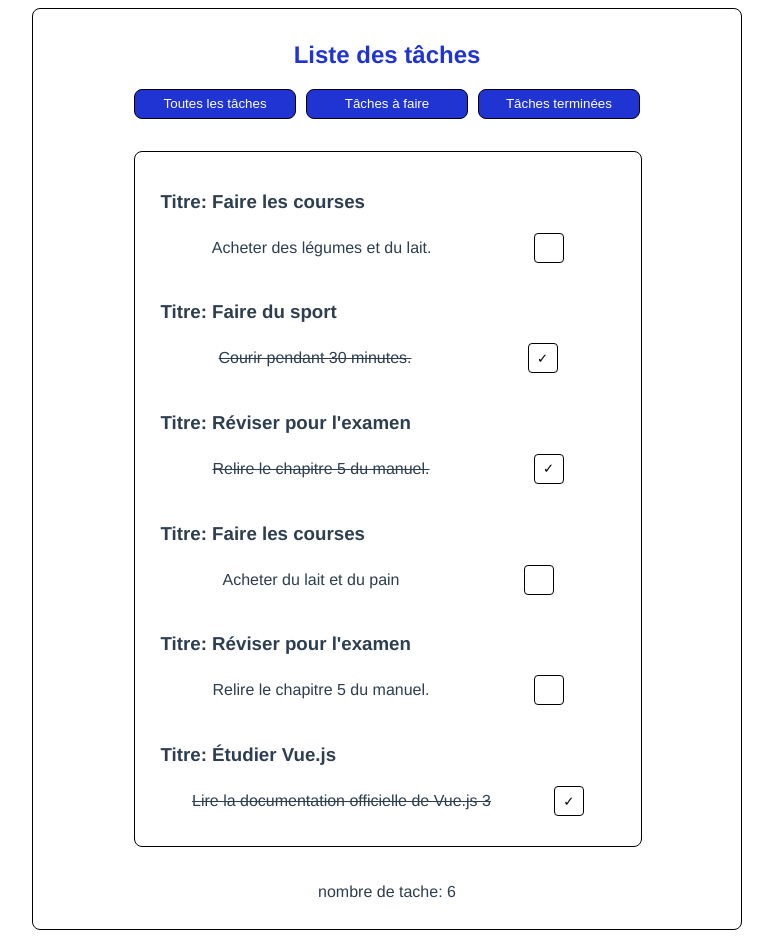
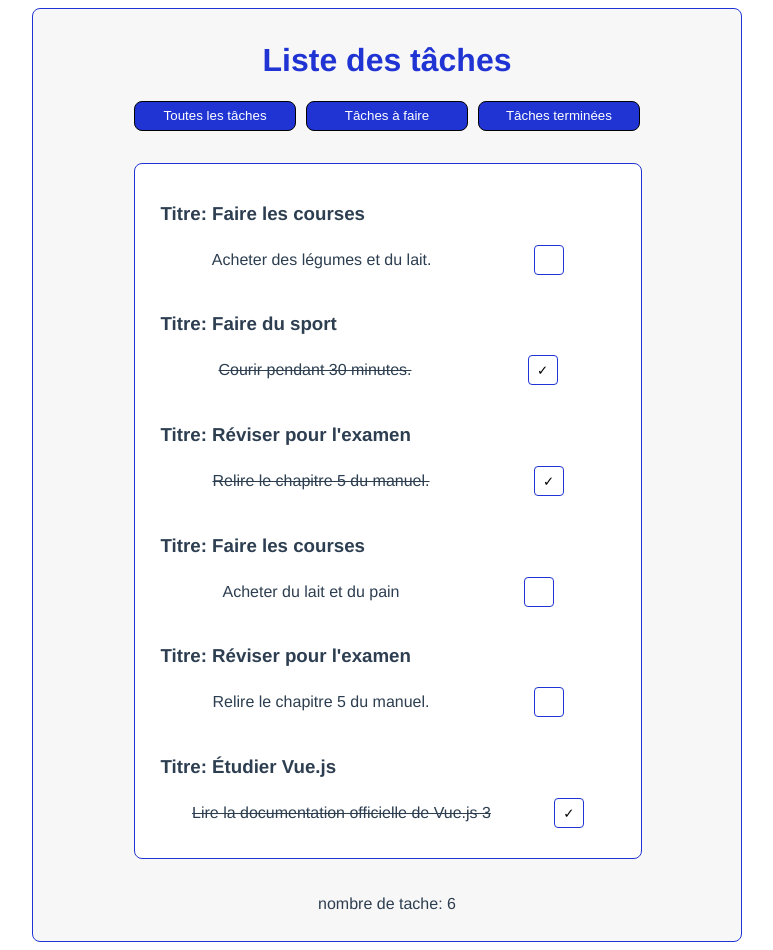
Before and after one commit to fatimaezzahraaelankoud/vue-js-tp-ensas, a Vue app in the folder tp4_gestion_tache/tp-gestion-tache/: page / in a window 1280 px wide. Shown: the whole page, without its empty margins (253-1026 px from the left). Built offline with nearby package versions, Linux system fonts and the light colour scheme.

Commit message:
modification du css

```diff
--- a/tp4_gestion_tache/tp-gestion-tache/src/components/TaskList.vue
+++ b/tp4_gestion_tache/tp-gestion-tache/src/components/TaskList.vue
@@ -1,6 +1,6 @@
 <template>
   <div class="task-list">
-    <h2>Liste des tâches</h2>
+    <h1>Liste des tâches</h1>
     <div class="buttons">
       <button @click="filterAll('all')">Toutes les tâches</button>
       <button @click="filterAll('encours')">Tâches à faire</button>
@@ -63,7 +63,7 @@ export default {
 
 <style scoped>
 .task-list {
-  border: 1px solid #000000;
+  border: 1px solid #1f34d3;
   display: flex;
   flex-direction: column;
   justify-content: center;
@@ -72,11 +72,16 @@ export default {
   margin: 0 auto;
   text-align: center;
   border-radius: 8px;
-  background-color: #ffffff;
+  background-color: #f8f7f7ff;
 }
 
-h2 {
+h1 {
   color: #1f34d3;
+}
+.listestasks{
+  background-color: #ffffffff ;
+   border: 1px solid #1f34d3
+
 }
 
 .buttons {
@@ -100,6 +105,7 @@ button {
   display: flex;
   flex-direction: column;
   margin: 10px auto;
+
 }
 
 .description_button {
@@ -113,7 +119,7 @@ button {
   width: 30px;
   height: 30px;
   background-color: #ffffff;
-  border: 1px solid #000;
+  border: 1px solid #1f34d3;
   border-radius: 4px;
   color: #000000
 }
@@ -121,10 +127,11 @@ button {
 .listtache h3 {
   margin-bottom: 4px;
   text-align: left;
+
 }
 
 .listestasks {
-  border: 1px solid #000000;
+   border: 1px solid #1f34d3;
   border-radius: 8px;
   margin: 20px auto;
   width: 100%;
```
